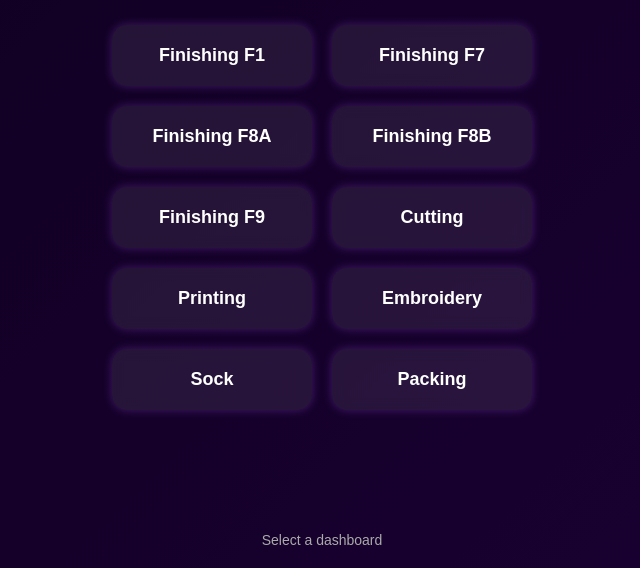
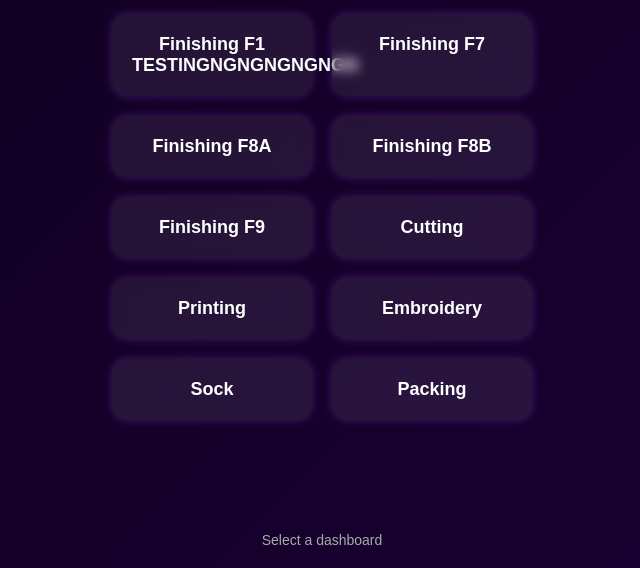
Before and after one commit to cnttc-phamminhoanh/kanban, a plain HTML site: page index.html in a window 1280 px wide. Shown: the part 232-800 px from the top of the page, without its empty margins (318-958 px from the left). Drawn offline with Linux system fonts and the light colour scheme.

Commit message:
test deploy

```diff
--- a/index.html
+++ b/index.html
@@ -68,7 +68,7 @@ h1 {
 <h1>Factory Dashboard Control</h1>
 
 <div class="menu">
-  <div class="button" onclick="openPage('f1_fin.html')">Finishing F1</div>
+  <div class="button" onclick="openPage('f1_fin.html')">Finishing F1 TESTINGNGNGNGNGNGN</div>
   <div class="button" onclick="openPage('f7_fin.html')">Finishing F7</div>
   <div class="button" onclick="openPage('f8a_fin.html')">Finishing F8A</div>
   <div class="button" onclick="openPage('f8b_fin.html')">Finishing F8B</div>
```
